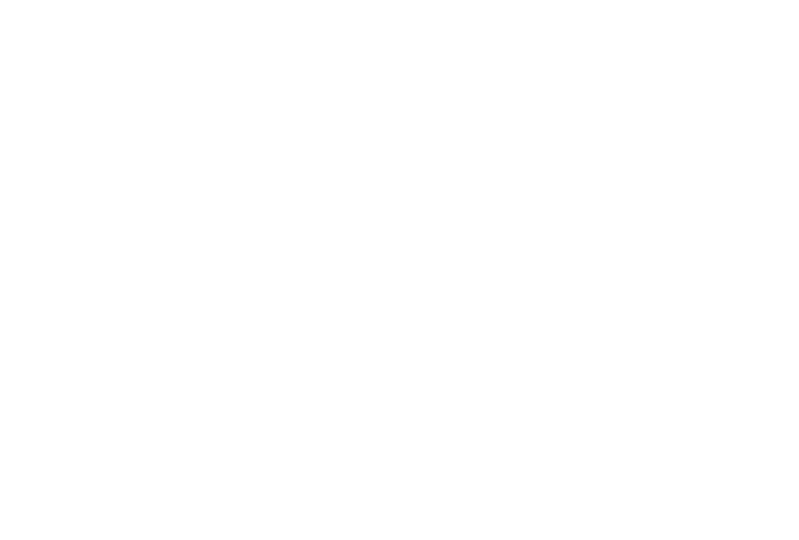
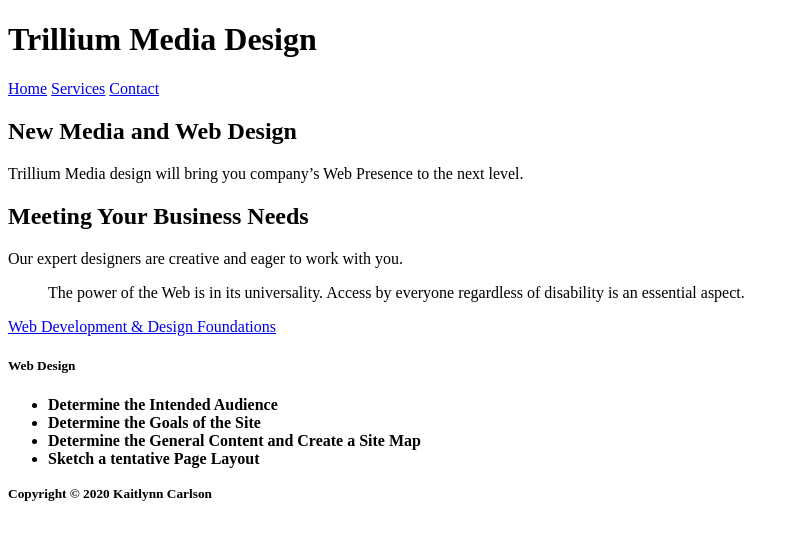
Before and after one commit to 44144Sp21/ch2-inclassnotes-Kaitlynn3131, a plain HTML site: page index.html in a window 1280 px wide. Shown: the whole page, without its empty margins (0-799 px from the left). Drawn offline with Linux system fonts and the light colour scheme.

Commit message:
Created Chap02InClassNotes
Added code to index file and created contact and services pages.

```diff
--- a/index.html
+++ b/index.html
@@ -1,10 +1,41 @@
 <!DOCTYPE html>
 <html lang="en">
 	<head>
-		<title>LASTNAME Chapter 2 InClass Notes</title>
+		<title>Carlson Chapter 2 InClass Notes</title>
 		<meta charset="utf-8">
 	</head>
-<body>
+    <body>
 
-</body>
+        <h1>Trillium Media Design</h1>
+        <nav>
+            <a href="index.html">Home</a>
+            <a href="services.html">Services</a>
+            <a href="contact.html">Contact</a>
+        </nav>
+        <main>
+            <h2>New Media and Web Design</h2>
+
+            <p>Trillium Media design will bring you company&rsquo;s Web Presence to the next level.</p>
+
+            <h2>Meeting Your Business Needs</h2>
+
+            <p>Our expert designers are creative and eager to work with you.</p>
+
+            <blockquote>The power of the Web is in its universality. Access by everyone regardless of disability is an essential aspect.
+            </blockquote>
+
+            <a href="http://webdevfoundations.net">Web Development &amp; Design Foundations</a>
+
+            <h5>Web Design</h5>
+            <ul>
+                <li><strong>Determine the Intended Audience</strong></li>
+                <li><strong>Determine the Goals of the Site</strong></li>
+                <li><strong>Determine the General Content and Create a Site Map</strong></li>
+                <li><strong>Sketch a tentative Page Layout</strong></li>
+            </ul>
+        </main>
+        <footer>
+            <small><strong>Copyright &copy; 2020 Kaitlynn Carlson</strong></small>
+        </footer>
+    </body>
 </html>
```
Also changed, not shown: contact.html (added, +27 -0 lines), services.html (added, +28 -0 lines), 1 other file.
